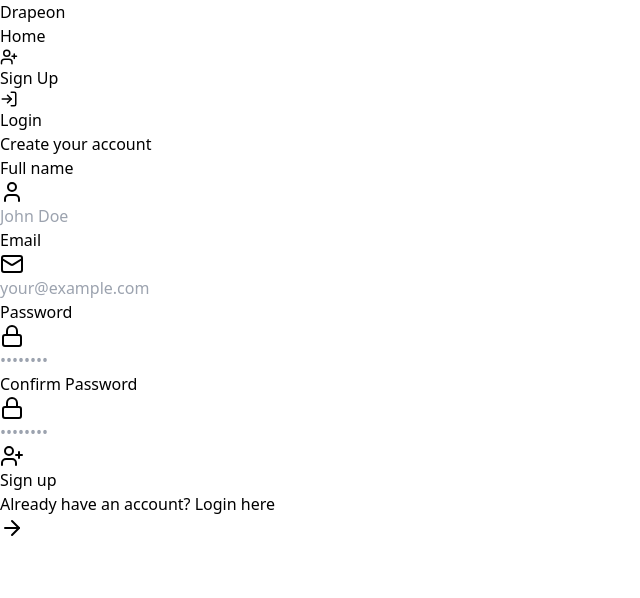
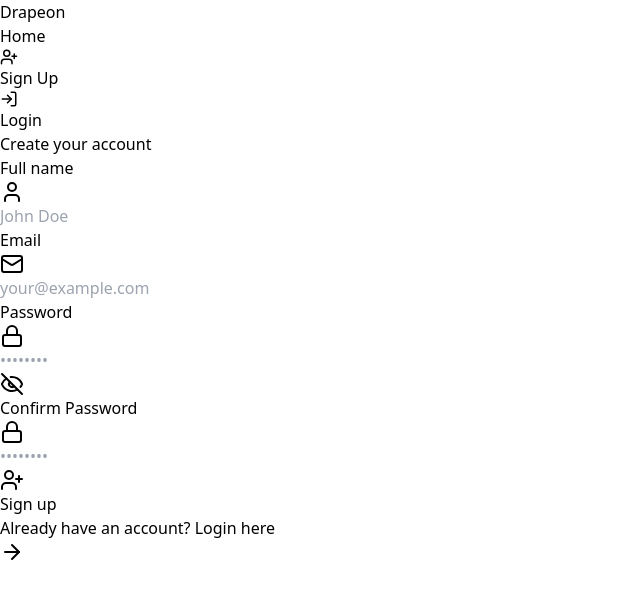
Before and after one commit to bishalsubed/drapeon, a React (Vite) app in the folder frontend/: page /signup in a window 1280 px wide. Shown: the top 598 px of the page, without its empty margins (0-640 px from the left). Built offline with nearby package versions, Linux system fonts and the light colour scheme; no server answers.

Commit message:
addition of visualization of password

```diff
--- a/frontend/src/pages/LoginPage.jsx
+++ b/frontend/src/pages/LoginPage.jsx
@@ -1,15 +1,27 @@
-import React, { useState } from 'react'
+import React, { useState, useRef } from 'react'
 import { Link } from 'react-router-dom'
-import { Lock, LogIn, Mail, ArrowRight, Loader } from 'lucide-react'
+import { Lock, LogIn, Mail, ArrowRight, Loader, EyeIcon, EyeOff } from 'lucide-react'
 import { motion } from 'framer-motion'
 import { useUserStore } from '../stores/useUserStore'
 
 const LoginPage = () => {
   const [email, setEmail] = useState("")
+  const [isPasswordVisible, setIsPasswordVisible] = useState(false);
   const [password, setPassword] = useState("")
 
   const { login, loading } = useUserStore()
+  const inputRef = useRef()
 
+  const togglePassword = () => {
+    if (inputRef.current) {
+      if (inputRef.current.type == "password") {
+        inputRef.current.type = "text"
+      } else {
+        inputRef.current.type = "password"
+      }
+      setIsPasswordVisible(!isPasswordVisible)
+    }
+  }
 
   const handleSubmit = (e) => {
     e.preventDefault();
@@ -62,6 +74,7 @@ const LoginPage = () => {
                   <Lock className='h-5 w-5 text-gray-400' aria-hidden='true' />
                 </div>
                 <input
+                  ref={inputRef}
                   id='password'
                   type='password'
                   required
@@ -71,10 +84,13 @@ const LoginPage = () => {
 									rounded-md shadow-sm placeholder-gray-400 focus:outline-none focus:ring-orange-500 focus:border-orange-500 sm:text-sm'
                   placeholder='••••••••'
                 />
+                <div className='absolute inset-y-0 right-0 flex items-center pr-3 cursor-pointer' onClick={togglePassword}>
+                {isPasswordVisible ? <EyeIcon className="size-5 text-orange-500" /> : <EyeOff className="size-5 text-orange-500" />}
+                </div>
               </div>
-                <div className="flex justify-end mt-2">
-                  <Link to={'/forgot-password'} className='text-sm text-orange-400 hover:underline'>Forgot Password?</Link>
-                </div>
+              <div className="flex justify-end mt-2">
+                <Link to={'/forgot-password'} className='text-sm text-orange-400 hover:underline'>Forgot Password?</Link>
+              </div>
             </div>
 
             <button
--- a/frontend/src/pages/ResetPasswordPage.jsx
+++ b/frontend/src/pages/ResetPasswordPage.jsx
@@ -1,17 +1,31 @@
-import { useState } from "react";
+import { useState, useRef } from "react";
 import { motion } from "framer-motion";
 import { useUserStore } from "../stores/useUserStore";
 import { useNavigate, useParams } from "react-router-dom";
-import { Lock } from "lucide-react";
+import { Lock,EyeIcon, EyeOff } from "lucide-react";
 import toast from "react-hot-toast";
 
 const ResetPasswordPage = () => {
     const [password, setPassword] = useState("");
+    const [isPasswordVisible, setIsPasswordVisible] = useState(false);
     const [confirmPassword, setConfirmPassword] = useState("");
     const { resetPassword, loading } = useUserStore();
 
     const { token } = useParams()
     const navigate = useNavigate()
+
+    const inputRef = useRef()
+
+    const togglePassword = () => {
+        if (inputRef.current) {
+            if (inputRef.current.type == "password") {
+                inputRef.current.type = "text"
+            } else {
+                inputRef.current.type = "password"
+            }
+            setIsPasswordVisible(!isPasswordVisible)
+        }
+    }
 
     const handleSubmit = async (e) => {
         e.preventDefault();
@@ -48,16 +62,19 @@ const ResetPasswordPage = () => {
                         <div className='absolute inset-y-0 left-0 flex items-center pl-3 pointer-events-none'>
                             <Lock className="size-5 text-orange-500" />
                         </div>
-                        <input type='password' placeholder='New Password'  className='w-full pl-10 pr-3 py-2 bg-gray-800 bg-opacity-50 rounded-lg border border-gray-700 focus:outline-none focus:border-orange-500 focus:ring-2 focus:ring-orange-500 text-white placeholder-gray-400 transition duration-200'
-                        value={password}  onChange={(e) => setPassword(e.target.value)} required />
+                        <input ref={inputRef} type='password' placeholder='New Password' className='w-full pl-10 pr-3 py-2 bg-gray-800 bg-opacity-50 rounded-lg border border-gray-700 focus:outline-none focus:border-orange-500 focus:ring-2 focus:ring-orange-500 text-white placeholder-gray-400 transition duration-200'
+                            value={password} onChange={(e) => setPassword(e.target.value)} required />
+                        <div className='absolute inset-y-0 right-0 flex items-center pr-3 cursor-pointer' onClick={togglePassword}>
+                            {isPasswordVisible ? <EyeIcon className="size-5 text-orange-500" /> : <EyeOff className="size-5 text-orange-500" />}
+                        </div>
                     </div>
 
                     <div className='relative mb-6'>
                         <div className='absolute inset-y-0 left-0 flex items-center pl-3 pointer-events-none'>
                             <Lock className="size-5 text-orange-500" />
                         </div>
-                        <input type='password' placeholder='Confirm New Password'  className='w-full pl-10 pr-3 py-2 bg-gray-800 bg-opacity-50 rounded-lg border border-gray-700 focus:outline-none focus:border-orange-500 focus:ring-2 focus:ring-orange-500 text-white placeholder-gray-400 transition duration-200'
-                        value={confirmPassword}  onChange={(e) => setConfirmPassword(e.target.value)} required />
+                        <input type='password' placeholder='Confirm New Password' className='w-full pl-10 pr-3 py-2 bg-gray-800 bg-opacity-50 rounded-lg border border-gray-700 focus:outline-none focus:border-orange-500 focus:ring-2 focus:ring-orange-500 text-white placeholder-gray-400 transition duration-200'
+                            value={confirmPassword} onChange={(e) => setConfirmPassword(e.target.value)} required />
                     </div>
 
                     <motion.button
--- a/frontend/src/pages/SignUpPage.jsx
+++ b/frontend/src/pages/SignUpPage.jsx
@@ -1,6 +1,6 @@
-import React, { useState } from 'react'
+import React, { useState, useRef } from 'react'
 import { Link } from 'react-router-dom'
-import { Lock, UserPlus, User, Mail, ArrowRight, Loader } from 'lucide-react'
+import { Lock, UserPlus, User, Mail, ArrowRight, Loader,EyeIcon, EyeOff } from 'lucide-react'
 import { motion } from 'framer-motion'
 import { useUserStore } from '../stores/useUserStore'
 
@@ -11,8 +11,23 @@ const SignUpPage = () => {
     password: '',
     confirmPassword: '',
   })
+  const [isPasswordVisible, setIsPasswordVisible] = useState(false);
+  const inputRef = useRef()
 
-  const {signUp,user,loading} = useUserStore()
+  const togglePassword = () => {
+    if (inputRef.current) {
+      if (inputRef.current.type == "password") {
+        inputRef.current.type = "text"
+      } else {
+        inputRef.current.type = "password"
+      }
+      setIsPasswordVisible(!isPasswordVisible)
+    }
+  }
+
+
+
+  const { signUp, user, loading } = useUserStore()
 
 
   const handleSubmit = (e) => {
@@ -86,6 +101,7 @@ const SignUpPage = () => {
                   <Lock className='h-5 w-5 text-gray-400' aria-hidden='true' />
                 </div>
                 <input
+                  ref={inputRef}
                   id='password'
                   type='password'
                   required
@@ -95,6 +111,9 @@ const SignUpPage = () => {
 									rounded-md shadow-sm placeholder-gray-400 focus:outline-none focus:ring-orange-500 focus:border-orange-500 sm:text-sm'
                   placeholder='••••••••'
                 />
+                 <div className='absolute inset-y-0 right-0 flex items-center pr-3 cursor-pointer' onClick={togglePassword}>
+                {isPasswordVisible ? <EyeIcon className="size-5 text-orange-500" /> : <EyeOff className="size-5 text-orange-500" />}
+                </div>
               </div>
             </div>
 
@@ -140,11 +159,11 @@ const SignUpPage = () => {
             </button>
           </form>
           <p className='mt-8 text-center text-sm text-gray-400'>
-						Already have an account?{" "}
-						<Link to='/login' className='font-medium text-orange-400 hover:text-orange-300'>
-							Login here <ArrowRight className='inline h-4 w-4' />
-						</Link>
-					</p>
+            Already have an account?{" "}
+            <Link to='/login' className='font-medium text-orange-400 hover:text-orange-300'>
+              Login here <ArrowRight className='inline h-4 w-4' />
+            </Link>
+          </p>
         </div>
       </motion.div>
     </div>
```
